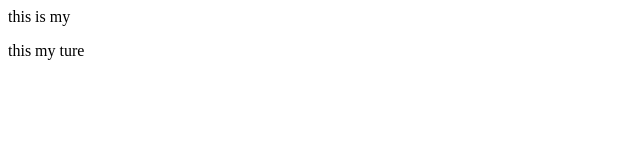
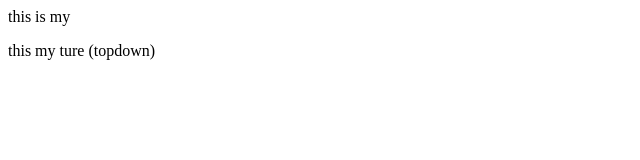
Before and after one commit to himanshurana15/localrepo, a plain HTML site: page index.html in a window 1280 px wide. Shown: the full height of the page, 0-640 px from the left. Drawn offline with Linux system fonts and the light colour scheme.

```diff
--- a/index.html
+++ b/index.html
@@ -1,2 +1,2 @@
 <P>this is my</P>
-<P> this my ture</P>
+<P> this my ture (topdown)</P>
```
